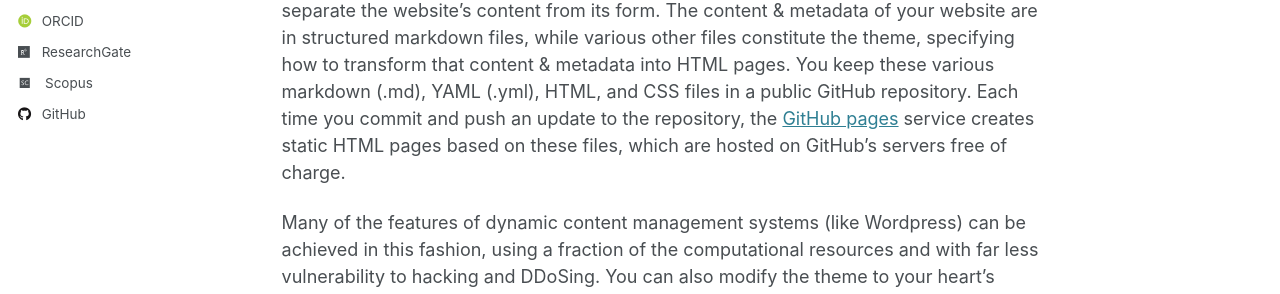
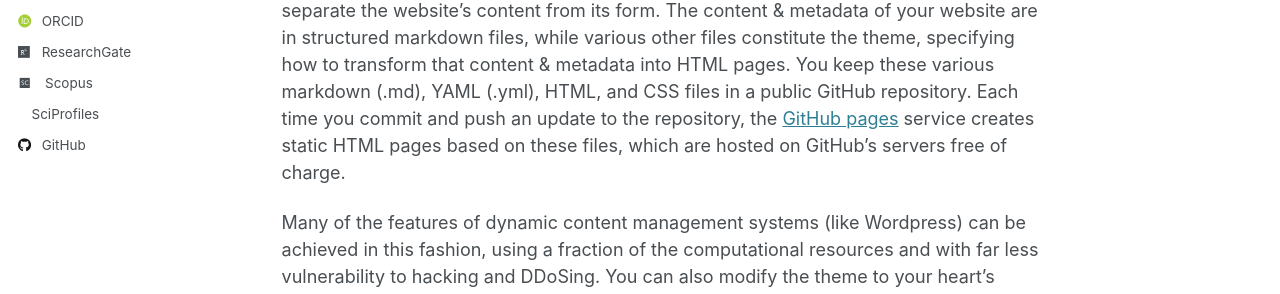
Before and after one commit to anastasianika/anastasianika.github.io, a Jekyll site: the page built from _pages/about.md, in a window 1280 px wide. Shown: the part 521-815 px from the top of the page. Built offline with Jekyll 4.4.1, drawn with Linux system fonts in a browser that asks for light colours; some web fonts are replaced.

Commit message:
Update author-profile.html

```diff
--- a/_includes/author-profile.html
+++ b/_includes/author-profile.html
@@ -61,6 +61,9 @@
       {% endif %}
       {% if author.scopus %}
         <li><a href="{{ author.scopus }}"><i class="ai ai-scopus icon-pad-right"></i>Scopus</a></li>
+      {% endif %}
+      {% if author.sciprofiles %}
+        <li><a href="{{ author.sciprofiles }}"><i class="ai ai-sciprofiles icon-pad-right"></i>SciProfiles</a></li>
       {% endif %}
 
       <!-- Font Awesome icons / Repositories and software development -->
```
